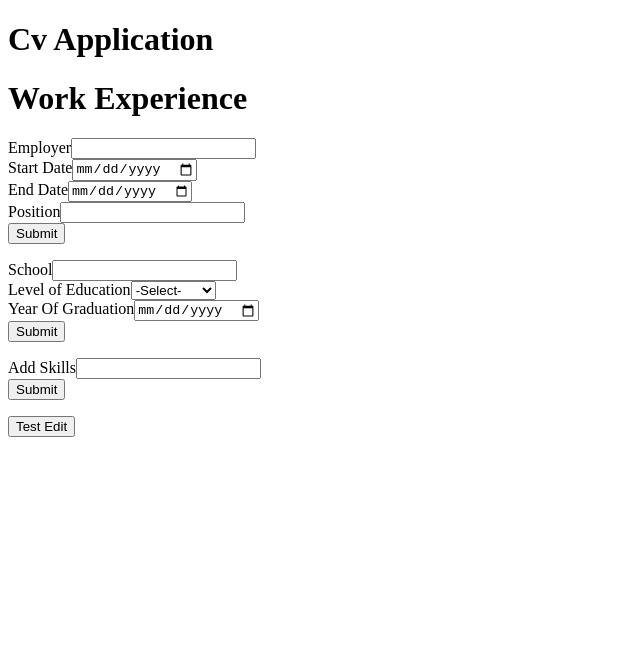
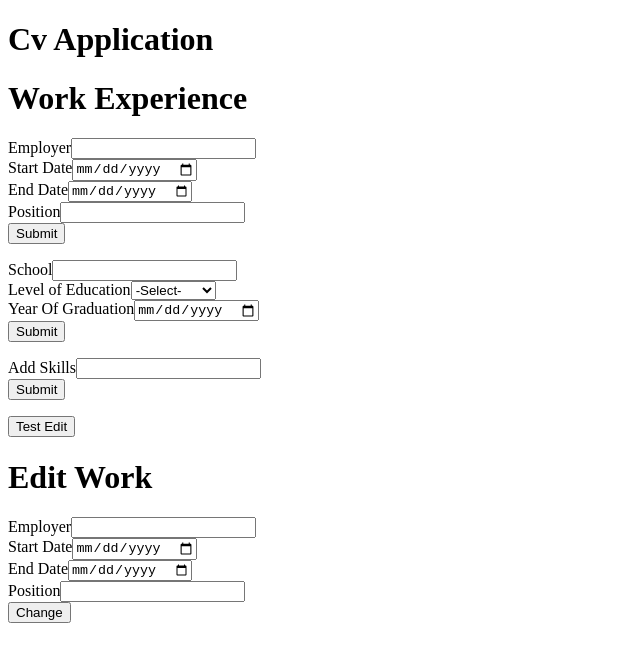
Before and after one commit to Gham556/CV-Application, a React (Create React App) app in the folder cv-project/: page / in a window 1280 px wide. Shown: the top 662 px of the page, without its empty margins (0-640 px from the left). Built offline with nearby package versions, Linux system fonts and the light colour scheme.

Commit message:
creates edit popup input

```diff
--- a/cv-project/src/App.js
+++ b/cv-project/src/App.js
@@ -67,12 +67,15 @@ class App extends Component {
 
   onEditState = (e) => {
     const copy = this.state.workArray.slice();
-    copy[e.target.className] = {employer: 'run', start: 'DMC', end: 'rules', position: copy[e.target.className].position, id: copy[e.target.className].id, pointer: copy[e.target.className].pointer};
-    this.setState({workArray: copy} );
+    copy[this.state.work.pointer] = {employer: this.state.work.employer, start: this.state.work.start, end: this.state.work.end, position: this.state.work.position, id: this.state.work.id, pointer: this.state.work.pointer};
+    this.setState({workArray: copy}, () => {return (this.setState({work: {employer: '', start: '', end: '', position: '', id: uniqid(), pointer: this.state.workArray.length}}))});
   };
 
   onEditPress = (e) => {
-
+     //show popUp
+     let index = e.target.className;
+     let workArray = this.state.workArray;
+     this.setState({work: {employer: workArray[index].employer, start: workArray[index].start, end: workArray[index].end, position: workArray[index].position, id: workArray[index].id, pointer: workArray[index].pointer}})
   };
 
   render () {
@@ -104,7 +107,7 @@ class App extends Component {
          </div>
          <button id='workButton' type="submit">Submit</button>
         </form>
-        <Workexperience workArray={workArray} edit={this.testThis}/>
+        <Workexperience workArray={workArray} edit={this.onEditPress}/>
         <form id='educationExperienceForm' onSubmit={this.onSubmitEducation}>
          <div className='educationalExperience'>
            <div>
@@ -139,6 +142,26 @@ class App extends Component {
          </form>
          <PracticalExperience skillArray={skillArray}/>
          <button type='submit' onClick={this.testEdit}>Test Edit</button>
+         <div className="workPopUpContainer">
+         <h1>Edit Work</h1>
+     <div>
+             <label htmlFor='employer'>Employer</label>
+             <input onChange={this.onEmployerChange} value={work.employer} id="editEmployer" type='text'></input>
+           </div>
+           <div>
+             <label htmlFor='start-date'>Start Date</label>
+             <input  onChange={this.onWorkStartChange} value={work.start} id='editStart-date' type='date'></input>
+           </div>
+           <div>
+             <label htmlFor='end-date'>End Date</label>
+             <input onChange={this.onWorkEndChange} value={work.end} id='editEnd-date' type='date'></input>
+           </div>
+           <div>
+             <label htmlFor='position'>Position</label>
+             <input onChange={this.onPositionChange} value={work.position} id='editPosition' type='text'></input>
+           </div>
+           <button className='workEditButton' onClick={this.onEditState}>Change</button>
+        </div>
       </div>
     );
   }
```
Also changed, not shown: cv-project/src/components/workEditPopup.js (added, +24 -0 lines).
